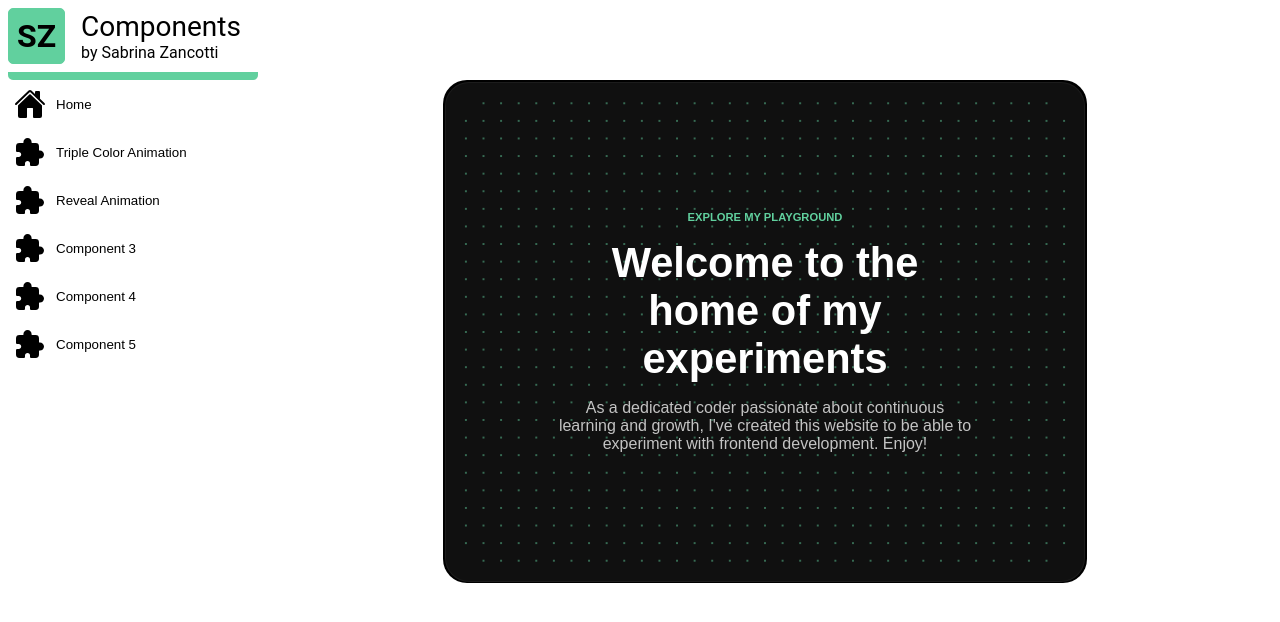
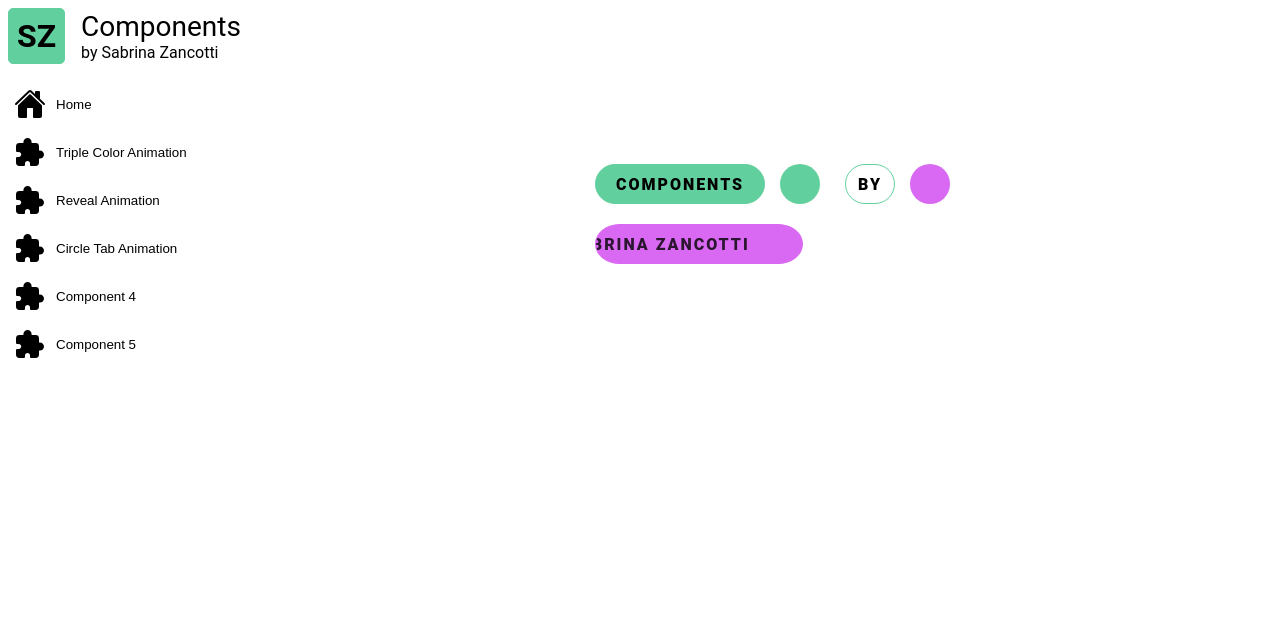
Before and after one commit to Zancotti/components, a React (Vite) app: page /circle-tab-animation in a window 1280 px wide. Before the commit this address led to /. Shown: the top 622 px of the page. Built offline with nearby package versions, Linux system fonts and the light colour scheme.

Commit message:
Added a CircleTabAnimation

```diff
--- a/src/App.tsx
+++ b/src/App.tsx
@@ -6,6 +6,7 @@ import { Routes, Route, Navigate } from "react-router-dom";
 import HomePage from "./assets/HomePage";
 import TripleColorAnimation from "./assets/TripleColorAnimation";
 import RevealAnimation from "./assets/RevealAnimation";
+import CircleTabAnimation from "./assets/CircleTabAnimation";
 
 const App = () => {
   const [scrolled, setScrolled] = useState(false);
@@ -35,7 +36,7 @@ const App = () => {
             <Route path="/" element={<HomePage />} />
             <Route path="/triple-color-animation" element={<TripleColorAnimation />} />
             <Route path="/reveal-animation" element={<RevealAnimation />} />
-            <Route path="/component3" element={<div>Component 3</div>} />
+            <Route path="/circle-tab-animation" element={<CircleTabAnimation />} />
             <Route path="/component4" element={<div>Component 4</div>} />
             <Route path="/component5" element={<div>Component 5</div>} />
             <Route path="*" element={<Navigate to="/" replace />} />
--- /dev/null
+++ b/src/assets/CircleTab.tsx
@@ -0,0 +1,119 @@
+import { useState, useEffect } from "react";
+import styled from "styled-components";
+
+interface CircleTabProps {
+  animationDelay: number;
+  text: string;
+  tabWidth: number;
+  backgroundColor: string;
+  backgroundColorCircle: string;
+  borderColor: string;
+}
+
+const CircleTab: React.FC<CircleTabProps> = ({
+  animationDelay,
+  text,
+  tabWidth,
+  backgroundColor,
+  borderColor,
+  backgroundColorCircle,
+}) => {
+  const [rounded, setRounded] = useState(false);
+  const [slide, setSlide] = useState(false);
+  const [isVisible, setIsVisible] = useState(false); // State to handle visibility
+
+  useEffect(() => {
+    const roundTimeoutId = setTimeout(() => {
+      setRounded(true);
+    }, 1000 + animationDelay * 1000);
+
+    const slideTimeoutId = setTimeout(() => {
+      setSlide(true);
+    }, 1200 + animationDelay * 1000);
+
+    const visibleTimeoutId = setTimeout(() => {
+      setIsVisible(true);
+    }, animationDelay * 1000);
+
+    return () => {
+      clearTimeout(roundTimeoutId);
+      clearTimeout(slideTimeoutId);
+      clearTimeout(visibleTimeoutId);
+    };
+  }, [animationDelay]);
+
+  return (
+    <CircleTabContainer $width={tabWidth}>
+      <Tab
+        $rounded={rounded}
+        $isVisible={isVisible}
+        $width={tabWidth}
+        $backgroundColor={backgroundColor}
+        $borderColor={borderColor}
+      >
+        <Text $slide={slide} $delay={animationDelay}>
+          {text}
+        </Text>
+      </Tab>
+      <Circle $slide={slide} $delay={animationDelay} $backgroundColor={backgroundColorCircle} />
+    </CircleTabContainer>
+  );
+};
+
+export default CircleTab;
+
+const CircleTabContainer = styled.div<{ $width: number }>`
+  display: flex;
+  overflow: visible;
+  position: relative;
+  width: ${({ $width }) => `${$width + 60}px`};
+  height: 60px;
+  margin-left: 20px;
+`;
+
+const Tab = styled.div<{
+  $rounded: boolean;
+  $isVisible: boolean;
+  $width: number;
+  $backgroundColor: string;
+  $borderColor: string;
+}>`
+  height: 40px;
+  background-color: ${({ $backgroundColor }) => $backgroundColor};
+  border-radius: ${({ $rounded }) => ($rounded ? "20px" : "50%")};
+  width: ${({ $rounded, $width }) => ($rounded ? `${$width}px` : "20px")};
+  opacity: ${({ $isVisible }) => ($isVisible ? 1 : 0)};
+  transition: all 1s ease;
+  position: absolute;
+  overflow: hidden;
+  display: flex;
+  align-items: center;
+  justify-content: center;
+  border: ${({ $borderColor }) => `1px solid ${$borderColor}`};
+`;
+
+const Circle = styled.div<{ $slide: boolean; $delay: number; $backgroundColor: string }>`
+  background-color: ${({ $backgroundColor }) => $backgroundColor};
+  border-radius: 50%;
+  position: absolute;
+  right: 5px;
+  top: 20px;
+  transform: translateY(-50%);
+  opacity: ${({ $slide }) => ($slide ? 1 : 0)};
+  width: ${({ $slide }) => ($slide ? "40px" : "10px")};
+  height: ${({ $slide }) => ($slide ? "40px" : "10px")};
+  transition: all 1s ease;
+`;
+
+const Text = styled.span<{ $slide: boolean; $delay: number }>`
+  font-size: 16px;
+  position: absolute;
+  text-align: center;
+  width: 100%;
+  left: ${({ $slide }) => ($slide ? "0px" : "-100%")};
+  opacity: ${({ $slide }) => ($slide ? 1 : 0)};
+  transition: all 1s ease;
+  font-weight: 900;
+  text-transform: uppercase;
+  letter-spacing: 2px;
+`;
--- /dev/null
+++ b/src/assets/CircleTabAnimation.tsx
@@ -0,0 +1,46 @@
+import styled from "styled-components";
+import CircleTab from "./CircleTab";
+import Tab from "./Tab";
+
+const CircleTabAnimation: React.FC = () => {
+  return (
+    <Container>
+      <CircleTabContainer>
+        <CircleTab
+          animationDelay={0}
+          text="Components"
+          tabWidth={170}
+          backgroundColor="rgb(97, 208, 158)"
+          borderColor="rgb(97, 208, 158)"
+          backgroundColorCircle="rgb(97, 208, 158)"
+        />
+        <CircleTab
+          animationDelay={2}
+          text="by"
+          tabWidth={50}
+          backgroundColor="transparent"
+          borderColor="rgb(97, 208, 158)"
+          backgroundColorCircle=" rgb(217, 105, 242)"
+        />
+      </CircleTabContainer>
+      <Tab
+        animationDelay={4}
+        text="Sabrina Zancotti"
+        tabWidth={220}
+        backgroundColor="rgb(217, 105, 242)"
+        borderColor="rgb(217, 105, 242)"
+      />
+    </Container>
+  );
+};
+
+export default CircleTabAnimation;
+
+const Container = styled.div`
+  display: flex;
+  flex-direction: column;
+  justify-content: center;
+`;
+const CircleTabContainer = styled.div`
+  display: flex;
+`;
--- a/src/assets/RevealAnimationCan.tsx
+++ b/src/assets/RevealAnimationCan.tsx
@@ -1,7 +1,6 @@
 import { useEffect, useRef, useState } from "react";
 import styled from "styled-components";
 import useInViewPort from "./UseInViewPort";
-import { above } from "./MediaQueries";
 
 interface RevealAnimationCanProps {
   id: string;
@@ -21,7 +20,7 @@ const RevealAnimationCan: React.FC<RevealAnimationCanProps> = ({
   fruitAlt,
 }) => {
   const targetRef = useRef<HTMLImageElement>(null);
-  const inViewport = useInViewPort(targetRef, { threshold: 0.5 });
+  const inViewport = useInViewPort(targetRef, { threshold: 0.8 });
   const [isVisible, setIsVisible] = useState(false);
 
   useEffect(() => {
--- a/src/assets/Sidebar.tsx
+++ b/src/assets/Sidebar.tsx
@@ -10,16 +10,24 @@ const Sidebar: React.FC = () => {
   const location = useLocation();
 
   const findCurrentIndex = () => {
-    const paths = ["/", "/triple-color-animation", "/reveal-animation", "/component3", "/component4", "/component5"];
+    const paths = [
+      "/",
+      "/triple-color-animation",
+      "/reveal-animation",
+      "/circle-tab-animation",
+      "/component4",
+      "/component5",
+    ];
     const currentPath = location.pathname;
     const currentIndex = paths.findIndex((path) => path === currentPath);
     return currentIndex;
   };
 
-  const [isHovered, setIsHovered] = useState(true);
-  const [isClicked, setIsClicked] = useState(true);
-  const [nrClicked, setNrClicked] = useState(findCurrentIndex());
-  const [nrHovered, setNrHovered] = useState(findCurrentIndex());
+  const [isHovered, setIsHovered] = useState(false);
+  const [isClicked, setIsClicked] = useState(false);
+  const initialIndex = findCurrentIndex();
+  const [nrClicked, setNrClicked] = useState(initialIndex);
+  const [nrHovered, setNrHovered] = useState(initialIndex);
 
   const handleMouseEnter = (number: number) => {
     setNrHovered(number);
@@ -68,13 +76,13 @@ const Sidebar: React.FC = () => {
         <ButtonText>Reveal Animation</ButtonText>
       </ComponentButton>
       <ComponentButton
-        aria-label="Component 3"
+        aria-label="Circle Tab Animation"
         onMouseEnter={() => handleMouseEnter(3)}
         onMouseLeave={handleMouseLeave}
-        onClick={() => handleButtonClick(3, "/component3")}
+        onClick={() => handleButtonClick(3, "/circle-tab-animation")}
       >
         <IoExtensionPuzzle size="2rem" />
-        <ButtonText>Component 3</ButtonText>
+        <ButtonText>Circle Tab Animation</ButtonText>
       </ComponentButton>
       <ComponentButton
         aria-label="Component 4"
--- /dev/null
+++ b/src/assets/Tab.tsx
@@ -0,0 +1,96 @@
+import { useState, useEffect } from "react";
+import styled from "styled-components";
+
+interface TabProps {
+  animationDelay: number;
+  text: string;
+  tabWidth: number;
+  backgroundColor: string;
+  borderColor: string;
+}
+
+const Tab: React.FC<TabProps> = ({ animationDelay, text, tabWidth, backgroundColor, borderColor }) => {
+  const [rounded, setRounded] = useState(false);
+  const [slide, setSlide] = useState(false);
+  const [isVisible, setIsVisible] = useState(false);
+
+  useEffect(() => {
+    const roundTimeoutId = setTimeout(() => {
+      setRounded(true);
+    }, 1000 + animationDelay * 1000);
+
+    const slideTimeoutId = setTimeout(() => {
+      setSlide(true);
+    }, 1200 + animationDelay * 1000);
+
+    const visibleTimeoutId = setTimeout(() => {
+      setIsVisible(true);
+    }, animationDelay * 1000);
+
+    return () => {
+      clearTimeout(roundTimeoutId);
+      clearTimeout(slideTimeoutId);
+      clearTimeout(visibleTimeoutId);
+    };
+  }, [animationDelay]);
+
+  return (
+    <TabContainer $width={tabWidth}>
+      <SingleTab
+        $rounded={rounded}
+        $isVisible={isVisible}
+        $width={tabWidth}
+        $backgroundColor={backgroundColor}
+        $borderColor={borderColor}
+      >
+        <Text $slide={slide} $delay={animationDelay}>
+          {text}
+        </Text>
+      </SingleTab>
+    </TabContainer>
+  );
+};
+
+export default Tab;
+
+const TabContainer = styled.div<{ $width: number }>`
+  display: flex;
+  overflow: visible;
+  position: relative;
+  width: ${({ $width }) => `${$width}px`};
+  height: 60px;
+  margin-left: 20px;
+`;
+
+const SingleTab = styled.div<{
+  $rounded: boolean;
+  $isVisible: boolean;
+  $width: number;
+  $backgroundColor: string;
+  $borderColor: string;
+}>`
+  height: 40px;
+  background-color: ${({ $backgroundColor }) => $backgroundColor};
+  border-radius: ${({ $rounded }) => ($rounded ? "20px" : "50%")};
+  width: ${({ $rounded, $width }) => ($rounded ? `${$width}px` : "20px")};
+  opacity: ${({ $isVisible }) => ($isVisible ? 1 : 0)};
+  transition: all 1s ease;
+  position: absolute;
+  overflow: hidden;
+  display: flex;
+  align-items: center;
+  border: ${({ $borderColor }) => `1px solid ${$borderColor}`};
+`;
+
+const Text = styled.span<{ $slide: boolean; $delay: number }>`
+  font-size: 16px;
+  position: absolute;
+  text-align: center;
+  width: 100%;
+  left: ${({ $slide }) => ($slide ? "0px" : "-100%")};
+  opacity: ${({ $slide }) => ($slide ? 1 : 0)};
+  transition: all 1s ease;
+  font-weight: 900;
+  text-transform: uppercase;
+  letter-spacing: 2px;
+`;
```
